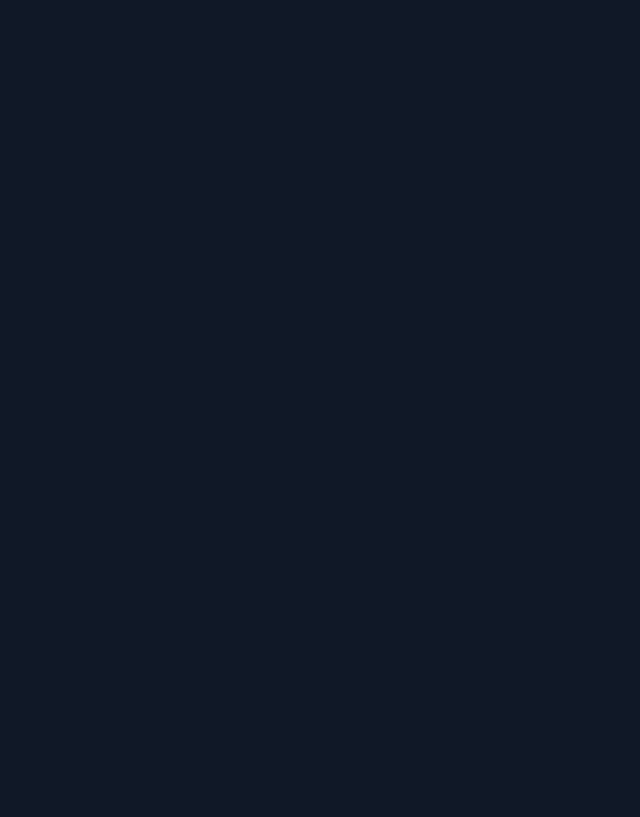
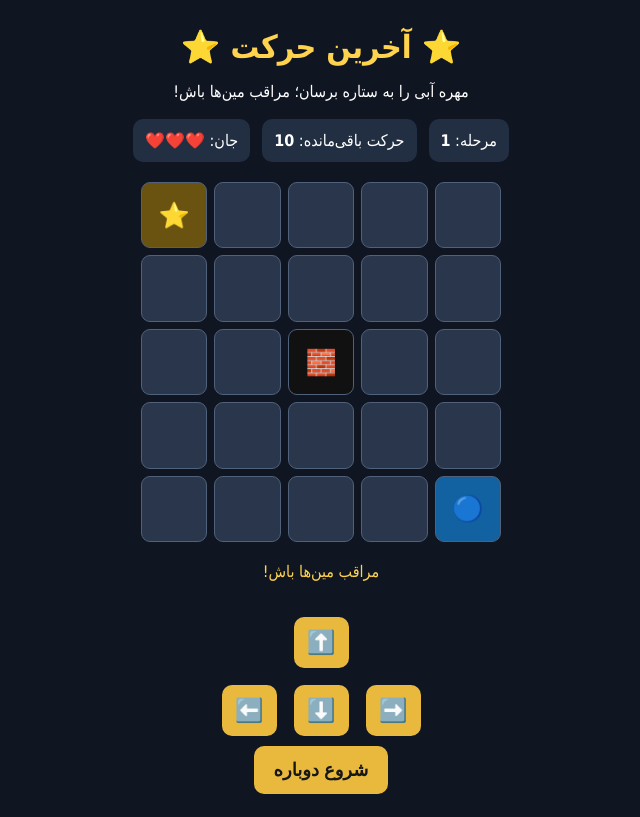
Before and after one commit to hashemmozaferifc24-eng/last-move-game, a plain HTML site: page index.html in a window 1280 px wide. Shown: the whole page, without its empty margins (319-959 px from the left). Drawn offline with Linux system fonts and the light colour scheme.

Commit message:
Update index.html

```diff
--- a/index.html
+++ b/index.html
@@ -3,12 +3,139 @@
 <head>
 <meta charset="UTF-8">
 <meta name="viewport" content="width=device-width,initial-scale=1">
-<title>آخرین حرکت</title>
+<title>آخرین حرکت | LAST MOVE</title>
 <style>
-body{margin:0;background:#101827;color:white;font-family:tahoma;text-align:center;padding:15px}
-h1{color:#ffd166}
-#info{display:flex;justify-content:center;gap:8px;flex-wrap:wrap}
-.badge{background:#293b55;padding:12px;border-radius:10px}
-#board{display:grid;grid-template-columns:repeat(5, min(17vw,65px));gap:5px;justify-content:center;margin:25px auto}
-.cell{height:min(17vw,65px);background:#293b55;border-radius:9px;display:grid;place-items:center;font-size:25px}
-.wall{background:#111}.player{background:#1261a0
+*{box-sizing:border-box}
+body{margin:0;background:#101522;color:white;font-family:tahoma;text-align:center;padding:18px}
+h1{color:#ffd34e;margin:10px}
+.info{display:flex;justify-content:center;gap:12px;flex-wrap:wrap;margin:18px}
+.info span{background:#222e42;padding:12px;border-radius:10px}
+#board{display:grid;grid-template-columns:repeat(5,1fr);gap:7px;max-width:360px;margin:20px auto}
+.cell{aspect-ratio:1;background:#29364b;border:1px solid #50617b;border-radius:9px;display:flex;align-items:center;justify-content:center;font-size:25px}
+.wall{background:#111}
+.player{background:#1261a0}
+.goal{background:#6a5210}
+button{background:#e9b93e;color:#171717;border:0;border-radius:10px;padding:13px 20px;font-size:18px;font-weight:bold;margin:5px}
+.controls{display:grid;grid-template-columns:repeat(3,65px);justify-content:center;gap:7px;margin-top:20px}
+.controls button{padding:12px;font-size:23px}
+#message{min-height:30px;color:#ffd34e;margin:15px}
+</style>
+</head>
+<body>
+
+<h1>⭐ آخرین حرکت ⭐</h1>
+<p>مهره آبی را به ستاره برسان؛ مراقب مین‌ها باش!</p>
+
+<div class="info">
+<span>مرحله: <b id="level">1</b></span>
+<span>حرکت باقی‌مانده: <b id="moves">0</b></span>
+<span>جان: <b id="lives">❤️❤️❤️</b></span>
+</div>
+
+<div id="board"></div>
+<div id="message">با دکمه‌ها حرکت کن.</div>
+
+<div class="controls">
+<div></div><button onclick="move(-1,0)">⬆️</button><div></div>
+<button onclick="move(0,1)">➡️</button>
+<button onclick="move(1,0)">⬇️</button>
+<button onclick="move(0,-1)">⬅️</button>
+</div>
+
+<button onclick="restart()">شروع دوباره</button>
+
+<script>
+const levels=[
+{start:[4,0],goal:[0,4],wall:[[2,2]],mines:[[1,1],[3,3]],max:10},
+{start:[4,0],goal:[0,4],wall:[[2,1],[2,3]],mines:[[1,2],[3,2],[4,3]],max:11},
+{start:[4,0],goal:[0,4],wall:[[2,1],[2,2],[2,3]],mines:[[1,1],[1,3],[3,1],[3,3]],max:12},
+{start:[4,0],goal:[0,4],wall:[[1,2],[2,2],[3,2]],mines:[[1,1],[1,4],[3,1],[3,4]],max:12},
+{start:[4,0],goal:[0,4],wall:[[3,2]],mines:[[4,1],[1,1],[2,3],[3,4]],max:10}
+];
+
+let stage=0,row=0,col=0,moves=0,lives=3,finished=false;
+
+function load(){
+let L=levels[stage];
+row=L.start[0];col=L.start[1];
+moves=L.max;finished=false;
+document.getElementById("message").textContent="مراقب مین‌ها باش!";
+draw();
+}
+
+function draw(){
+let L=levels[stage];
+document.getElementById("level").textContent=stage+1;
+document.getElementById("moves").textContent=moves;
+document.getElementById("lives").textContent="❤️".repeat(lives);
+let board=document.getElementById("board");
+board.innerHTML="";
+for(let r=0;r<5;r++){
+for(let c=0;c<5;c++){
+let cell=document.createElement("div");
+cell.className="cell";
+if(L.wall.some(p=>p[0]===r&&p[1]===c)){
+cell.classList.add("wall");cell.textContent="🧱";
+}
+if(L.goal[0]===r&&L.goal[1]===c){
+cell.classList.add("goal");cell.textContent="⭐";
+}
+if(row===r&&col===c){
+cell.classList.add("player");cell.textContent="🔵";
+}
+board.appendChild(cell);
+}
+}
+}
+
+function move(dr,dc){
+if(finished)return;
+let nr=row+dr,nc=col+dc,L=levels[stage];
+if(nr<0||nr>4||nc<0||nc>4)return;
+if(L.wall.some(p=>p[0]===nr&&p[1]===nc)){
+document.getElementById("message").textContent="راه بسته است! 🧱";
+return;
+}
+row=nr;col=nc;moves--;
+
+if(L.mines.some(p=>p[0]===row&&p[1]===col)){
+lives--;
+document.getElementById("message").textContent="💥 مین بود! یک جان از دست دادی.";
+row=L.start[0];col=L.start[1];
+if(lives<=0){
+finished=true;
+document.getElementById("message").textContent="جان‌ها تمام شد! دوباره شروع کن.";
+}
+}else if(row===L.goal[0]&&col===L.goal[1]){
+finished=true;
+document.getElementById("message").textContent="🎉 آفرین! مرحله رو بردی!";
+setTimeout(()=>{
+if(stage<levels.length-1){
+stage++;load();
+}else{
+document.getElementById("message").textContent="🏆 قهرمان شدی! همه مراحل رو بردی!";
+}
+},1200);
+}else if(moves<=0){
+finished=true;
+document.getElementById("message").textContent="حرکت‌ها تمام شد! دوباره تلاش کن.";
+}
+draw();
+}
+
+function restart(){
+lives=3;
+load();
+}
+
+document.addEventListener("keydown",e=>{
+if(e.key==="ArrowUp")move(-1,0);
+if(e.key==="ArrowDown")move(1,0);
+if(e.key==="ArrowLeft")move(0,-1);
+if(e.key==="ArrowRight")move(0,1);
+});
+
+load();
+</script>
+</body>
+</html>
```
